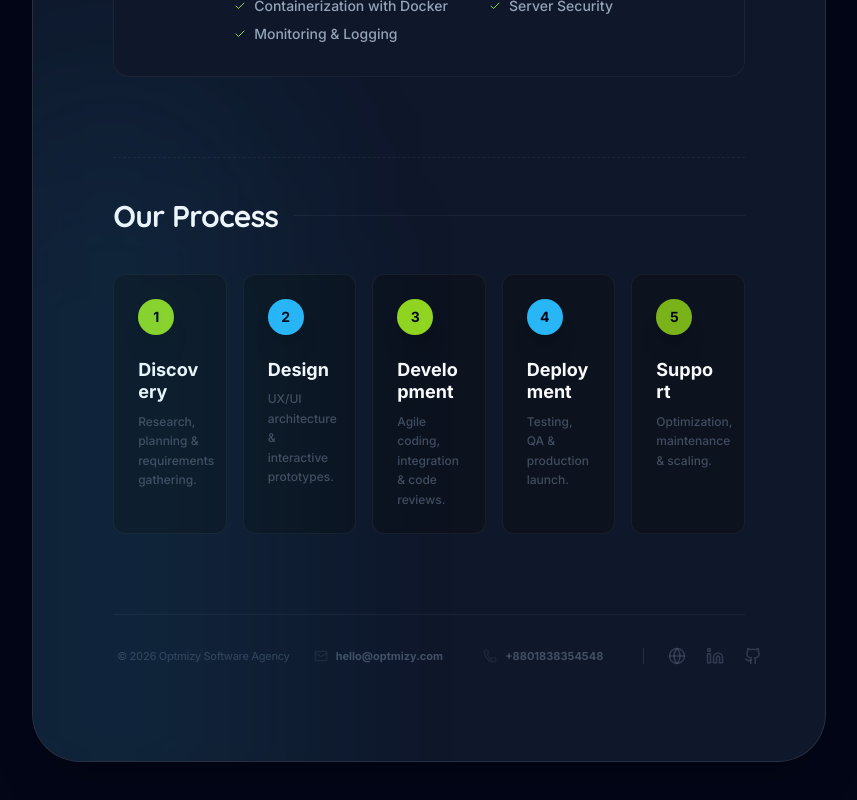
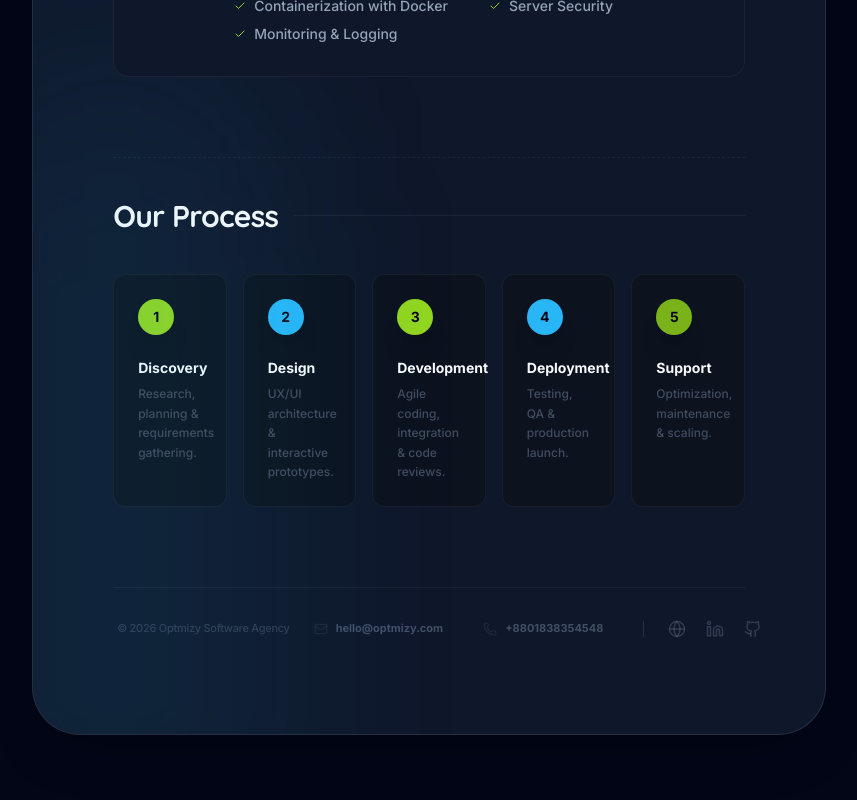
Before and after one commit to optmizy/optmizy-services, a React (Vite) app: page / in a window 1280 px wide. Shown: the part 1702-2502 px from the top of the page, without its empty margins (211-1068 px from the left). Built offline with nearby package versions, Linux system fonts and the light colour scheme.

Commit message:
fix: process section card titles no longer break mid-word

```diff
--- a/src/App.tsx
+++ b/src/App.tsx
@@ -546,7 +546,7 @@ export default function App() {
                   <div className={`${step.color} w-8 sm:w-9 h-8 sm:h-9 rounded-full flex items-center justify-center text-xs sm:text-sm font-black text-bg-page mb-4 sm:mb-6 shadow-xl shrink-0`}>
                     {step.id}
                   </div>
-                  <h4 className="text-sm sm:text-lg font-bold text-text-primary mb-2 leading-tight w-full break-words whitespace-normal hyphens-auto">
+                  <h4 className="text-sm font-bold text-text-primary mb-2 leading-tight w-full">
                     {step.title}
                   </h4>
                   <p className="text-xs text-text-muted leading-relaxed font-medium opacity-60">
```
